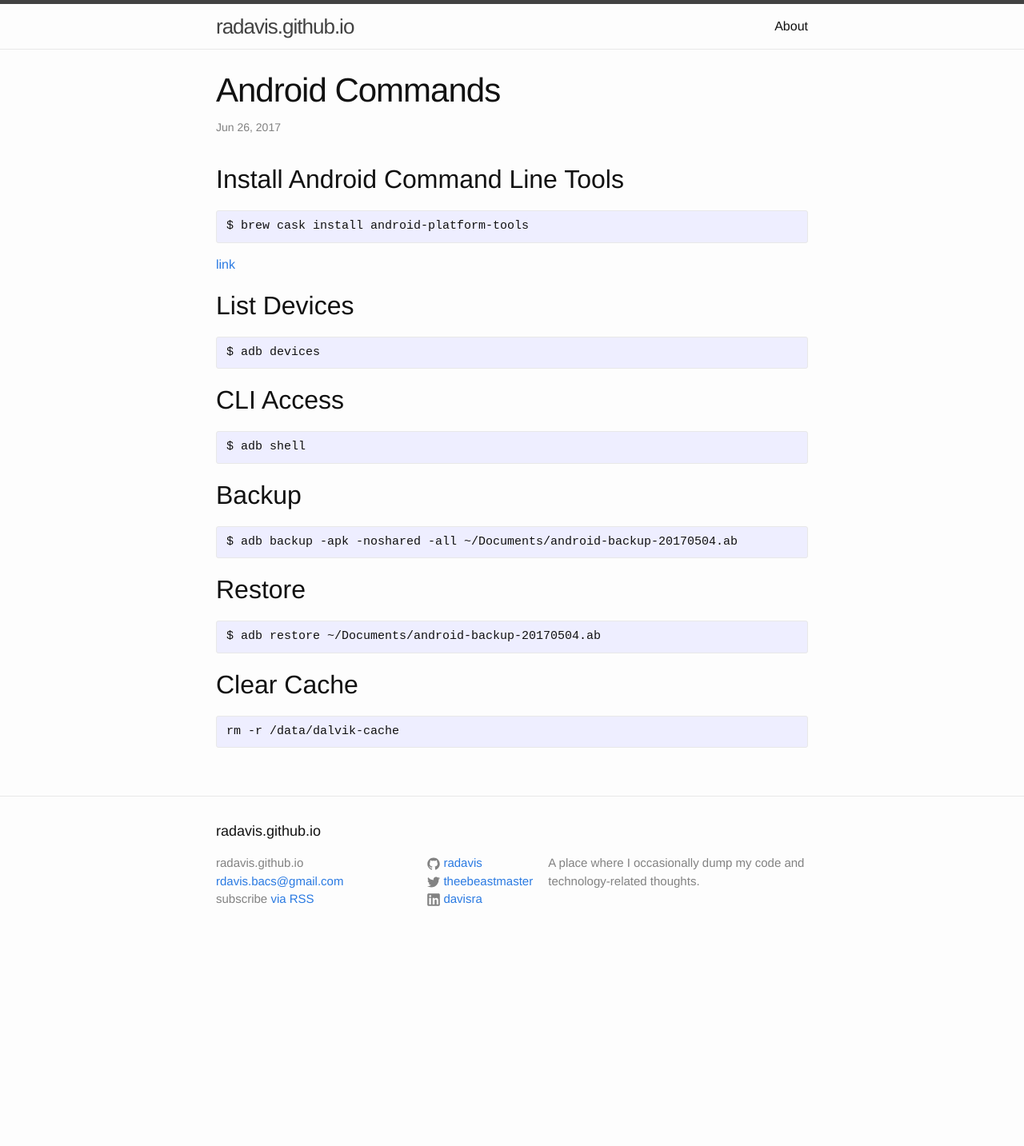
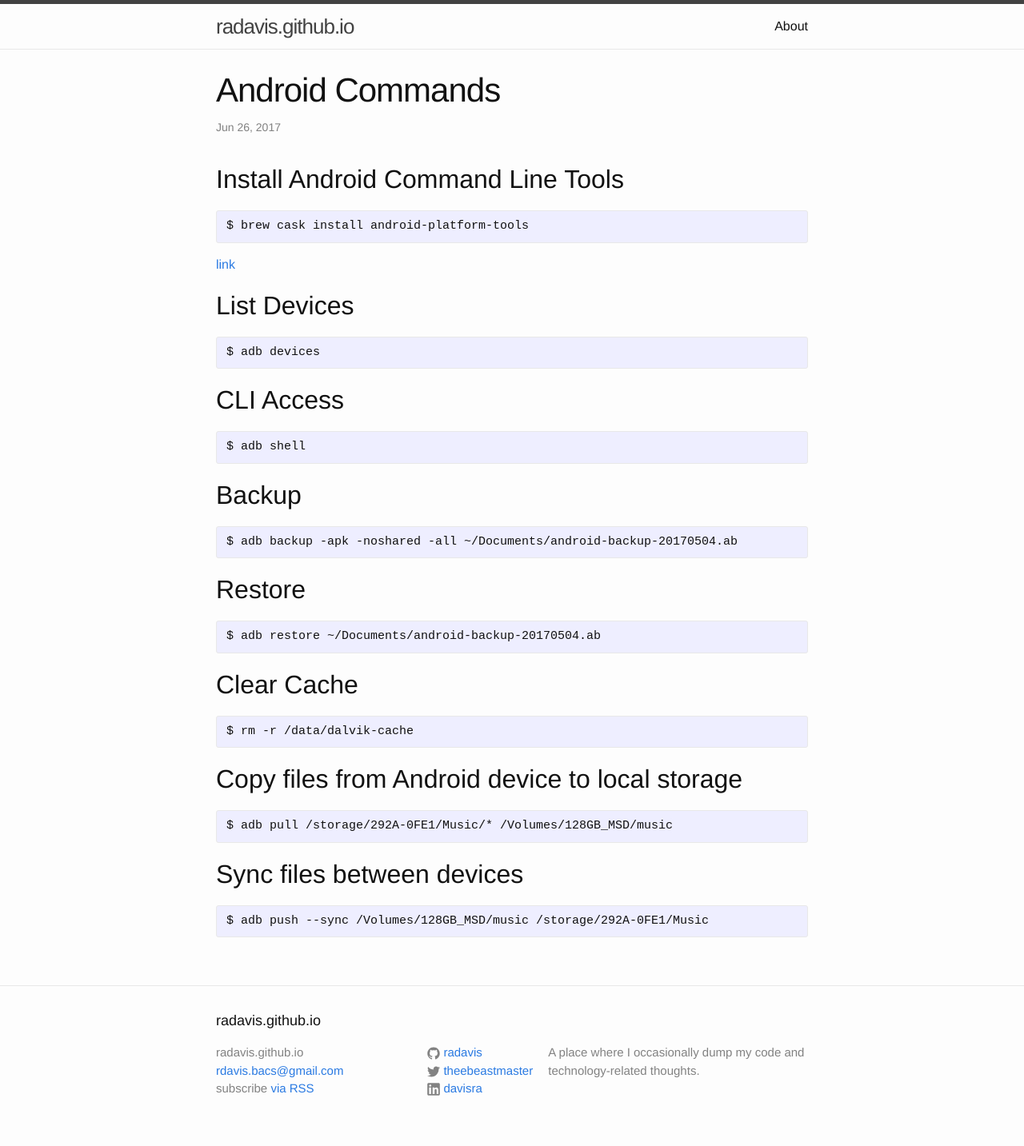
Before and after one commit to radavis/radavis.github.io, a Jekyll site: the page built from _posts/2017-06-26-android-commands.md, in a window 1280 px wide. Shown: the whole page at 80% size. Built offline with Jekyll 4.4.1, drawn with Linux system fonts in a browser that asks for light colours; before the commit the page ends 1196 px from its top, so only the background shows below that.

Commit message:
june 5th commit

````diff
--- a/_posts/2017-06-26-android-commands.md
+++ b/_posts/2017-06-26-android-commands.md
@@ -41,5 +41,17 @@ $ adb restore ~/Documents/android-backup-20170504.ab
 ## Clear Cache
 
 ```no-highlight
-rm -r /data/dalvik-cache
+$ rm -r /data/dalvik-cache
 ```
+
+## Copy files from Android device to local storage
+
+```no-highlight
+$ adb pull /storage/292A-0FE1/Music/* /Volumes/128GB_MSD/music
+```
+
+## Sync files between devices
+
+```no-highlight
+$ adb push --sync /Volumes/128GB_MSD/music /storage/292A-0FE1/Music
+```
````
Also changed, not shown: _posts/2015-02-03-fun-with-ffmpeg.markdown (+8 -0 lines), digitization-center.md (added, +83 -0 lines).
